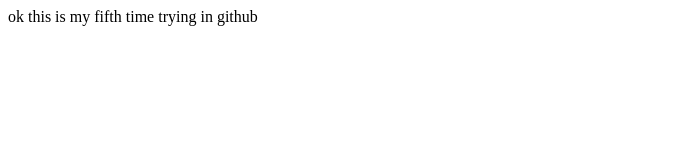
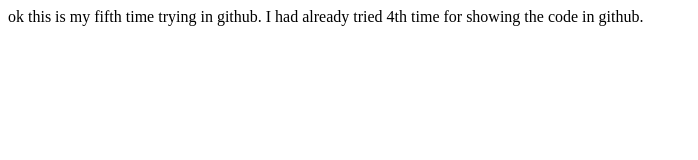
Before and after one commit to Rain44556/my-fifth-repo, a plain HTML site: page index.html in a window 1280 px wide. Shown: the whole page, without its empty margins (0-698 px from the left). Drawn offline with Linux system fonts and the light colour scheme.

Commit message:
added more text

```diff
--- a/index.html
+++ b/index.html
@@ -7,6 +7,6 @@
     <title>my fifth trying in github</title>
 </head>
 <body>
-    ok this is my fifth time trying in github
+    ok this is my fifth time trying in github. I had already tried 4th time for showing the code in github.
 </body>
 </html>
```
